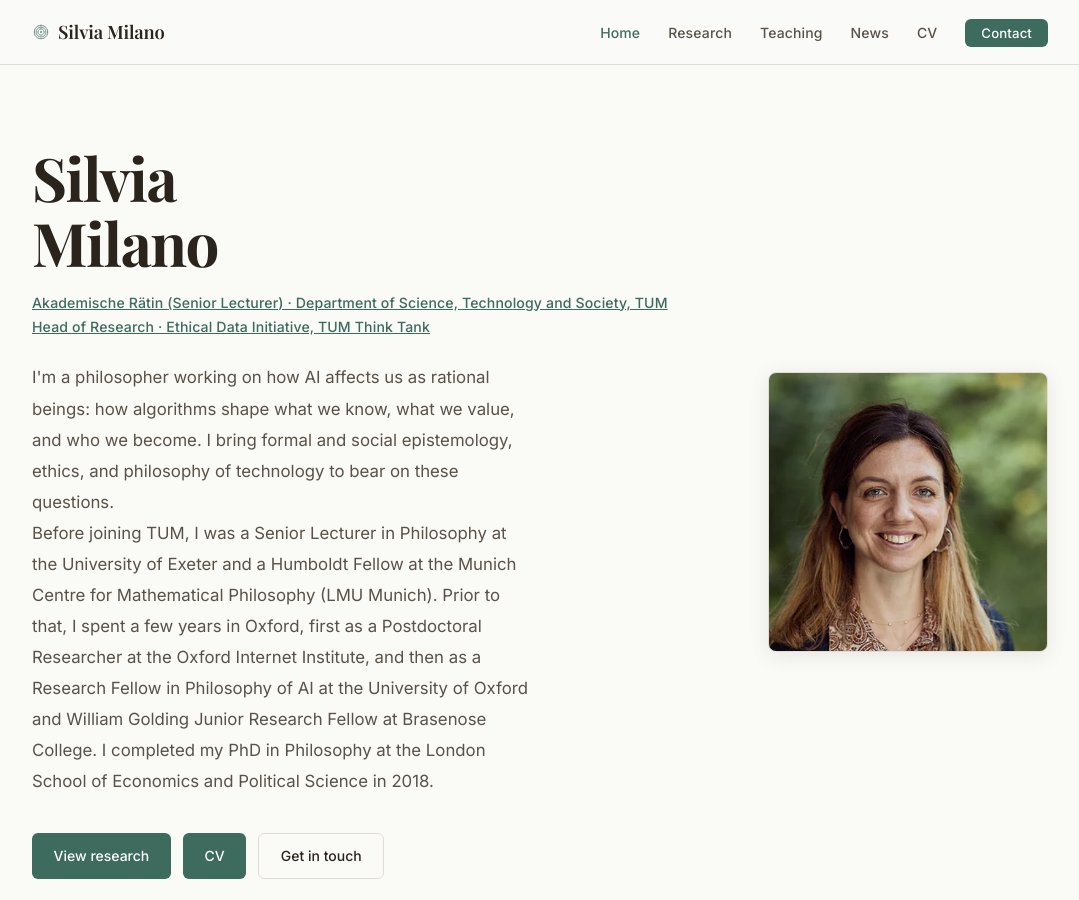
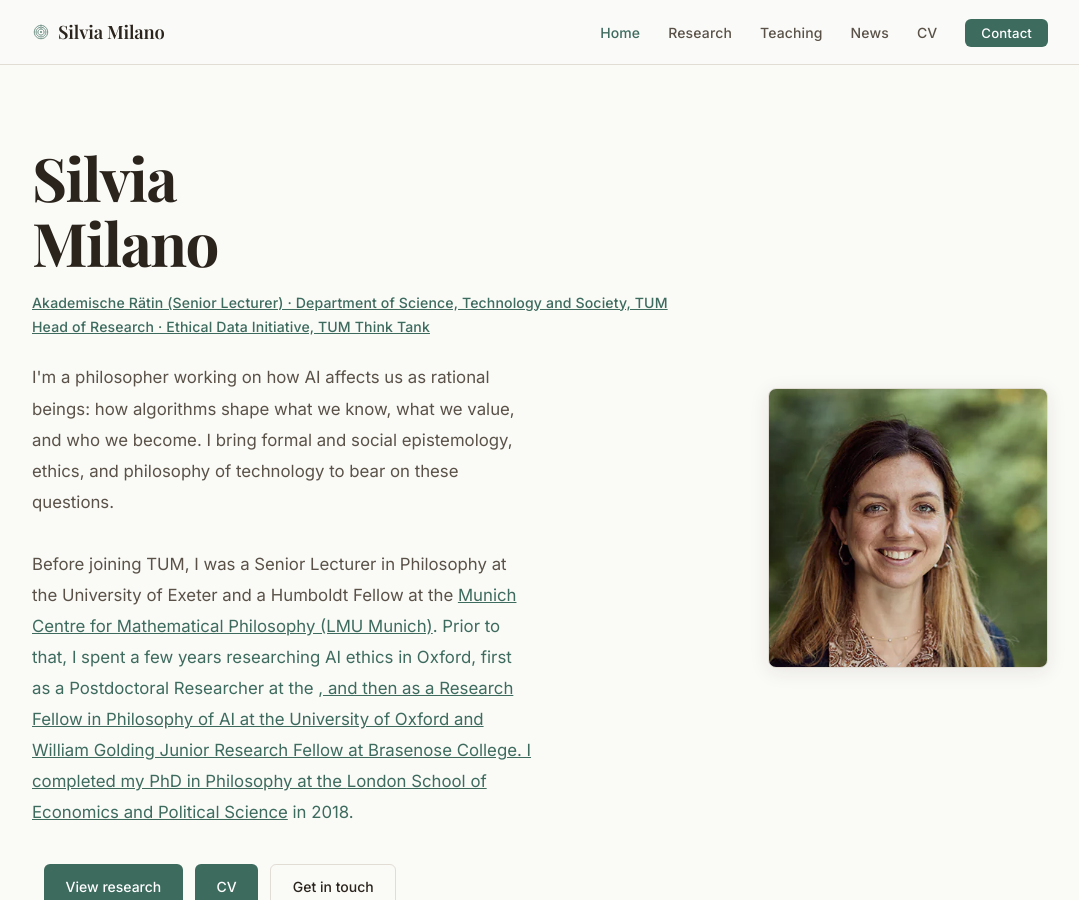
Before and after one commit to capt-c/silvia-milano-website, a Jekyll site: the page built from silvia-milano-site/index.html, in a window 1280 px wide and 900 px high. Shown: the whole window, without its empty margins (100-1179 px from the left). Built offline with Jekyll 4.4.1, drawn with Linux system fonts in a browser that asks for light colours; some web fonts are replaced.

Commit message:
Update index.html

```diff
--- a/silvia-milano-site/index.html
+++ b/silvia-milano-site/index.html
@@ -15,7 +15,7 @@
         <a href="https://ethicaldatainitiative.org" target="_blank" rel="noopener">Head of Research · Ethical Data Initiative, TUM Think Tank</a>
       </p>
       <p class="hero-bio">
-        I'm a philosopher working on how AI affects us as rational beings: how algorithms shape what we know, what we value, and who we become. I bring formal and social epistemology, ethics, and philosophy of technology to bear on these questions.<br>Before joining TUM, I was a Senior Lecturer in Philosophy at the University of Exeter and a Humboldt Fellow at the Munich Centre for Mathematical Philosophy (LMU Munich). Prior to that, I spent a few years in Oxford, first as a Postdoctoral Researcher at the Oxford Internet Institute, and then as a Research Fellow in Philosophy of AI at the University of Oxford and William Golding Junior Research Fellow at Brasenose College. I completed my PhD in Philosophy at the London School of Economics and Political Science in 2018.      <div class="hero-cta">
+        I'm a philosopher working on how AI affects us as rational beings: how algorithms shape what we know, what we value, and who we become. I bring formal and social epistemology, ethics, and philosophy of technology to bear on these questions.<br> <br>Before joining TUM, I was a Senior Lecturer in Philosophy at the University of Exeter and a Humboldt Fellow at the <a href="https://www.philosophie.lmu.de/mcmp/en/" target="_blank" rel="noopener">Munich Centre for Mathematical Philosophy (LMU Munich)<a/>. Prior to that, I spent a few years researching AI ethics in Oxford, first as a Postdoctoral Researcher at the <a href="https://www.oii.ox.ac.uk" target="_blank" rel="noopener"><Oxford Internet Institute<a/>, and then as a Research Fellow in Philosophy of AI at the University of Oxford and William Golding Junior Research Fellow at Brasenose College. I completed my PhD in Philosophy at the <a href="https://www.lse.ac.uk/philosophy" target="_blank" rel="noopener">London School of Economics and Political Science<a/> in 2018.      <div class="hero-cta">
         <a href="{{ '/research/' | relative_url }}" class="btn btn-primary">View research</a>
         <a href="{{ '/cv/' | relative_url }}" class="btn btn-primary">CV</a>
         <a href="{{ '/contact/' | relative_url }}" class="btn btn-outline">Get in touch</a>
```
